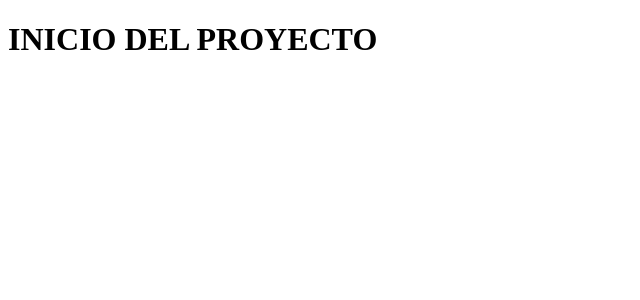
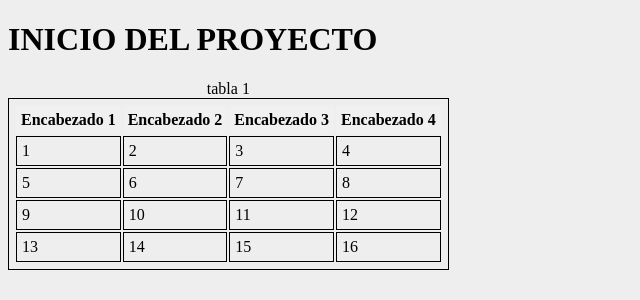
Before and after one commit to josuegarciar/PracticaGIT, a plain HTML site: page index.html in a window 1280 px wide. Shown: the whole page, without its empty margins (0-640 px from the left). Drawn offline with Linux system fonts and the light colour scheme; files that its build step writes are made by us from their sources; files whose address does not match are found by name.

Commit message:
Cambios ramab #1

```diff
--- a/css/main.css
+++ b/css/main.css
@@ -1,3 +1,22 @@
 body{
-    backgroud-color:#eee;
+   background-color:#eee;
 }
+
+.demo {
+    border:1px sólido #C0C0C0;
+    border-collapse:colapso;
+    padding:5px;
+}
+.demo th {
+    border:1px sólido #C0C0C0;
+    padding:5px;
+    background:#F0F0F0;
+}
+.demo td {
+    border:1px sólido #C0C0C0;
+    padding:5px;
+}
+
+table,tr,td{
+    border:1px solid #000;
+}
--- a/index.html
+++ b/index.html
@@ -10,5 +10,46 @@
 </head>
 <body>
     <h1>INICIO DEL PROYECTO</h1>
+
+    <table class="demo">
+        <caption>tabla 1</caption>
+        <thead>
+        <tr>
+            <th>Encabezado 1</th>
+            <th>Encabezado 2</th>
+            <th>Encabezado 3</th>
+            <th>Encabezado 4</th>
+        </tr>
+        </thead>
+        <tbody>
+        <tr>
+            <td>1</td>
+            <td>2</td>
+            <td>3</td>
+            <td>4</td>
+        </tr>
+        <tr>
+            <td>5</td>
+            <td>6</td>
+            <td>7</td>
+            <td>8</td>
+        </tr>
+        <tr>
+            <td>9</td>
+            <td>10</td>
+            <td>11</td>
+            <td>12</td>
+        </tr>
+        <tr>
+            <td>13</td>
+            <td>14</td>
+            <td>15</td>
+            <td>16</td>
+        </tr>
+        </tbody>
+    </table>
+
+
+
 </body>
 </html>
```
